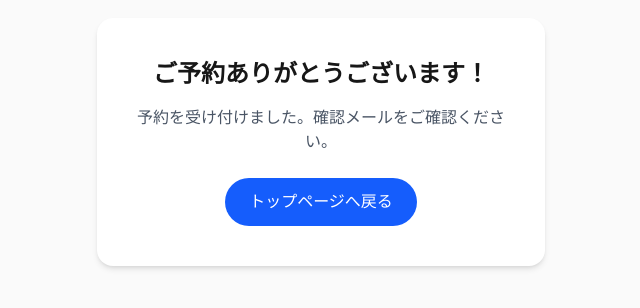
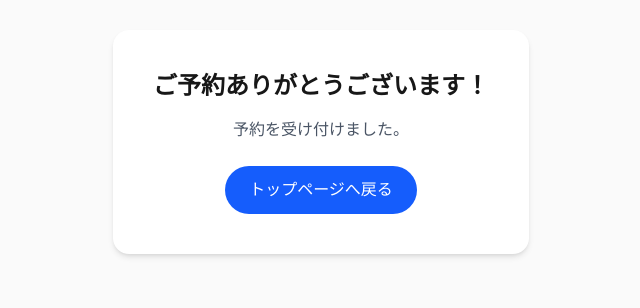
Before and after one commit to fujiikomei/house-cleaning-reservation, a Next.js app: page /thanks in a window 1280 px wide. Shown: the part 258-566 px from the top of the page, without its empty margins (319-959 px from the left). Built offline with nearby package versions, Linux system fonts and the light colour scheme.

Commit message:
Fix Link warning

```diff
--- a/app/thanks/page.tsx
+++ b/app/thanks/page.tsx
@@ -9,7 +9,7 @@ export default function ThanksPage() {
         </h1>
 
         <p className="text-gray-600 mb-6">
-          予約を受け付けました。確認メールをご確認ください。
+          予約を受け付けました。
         </p>
 
         <Link
```
